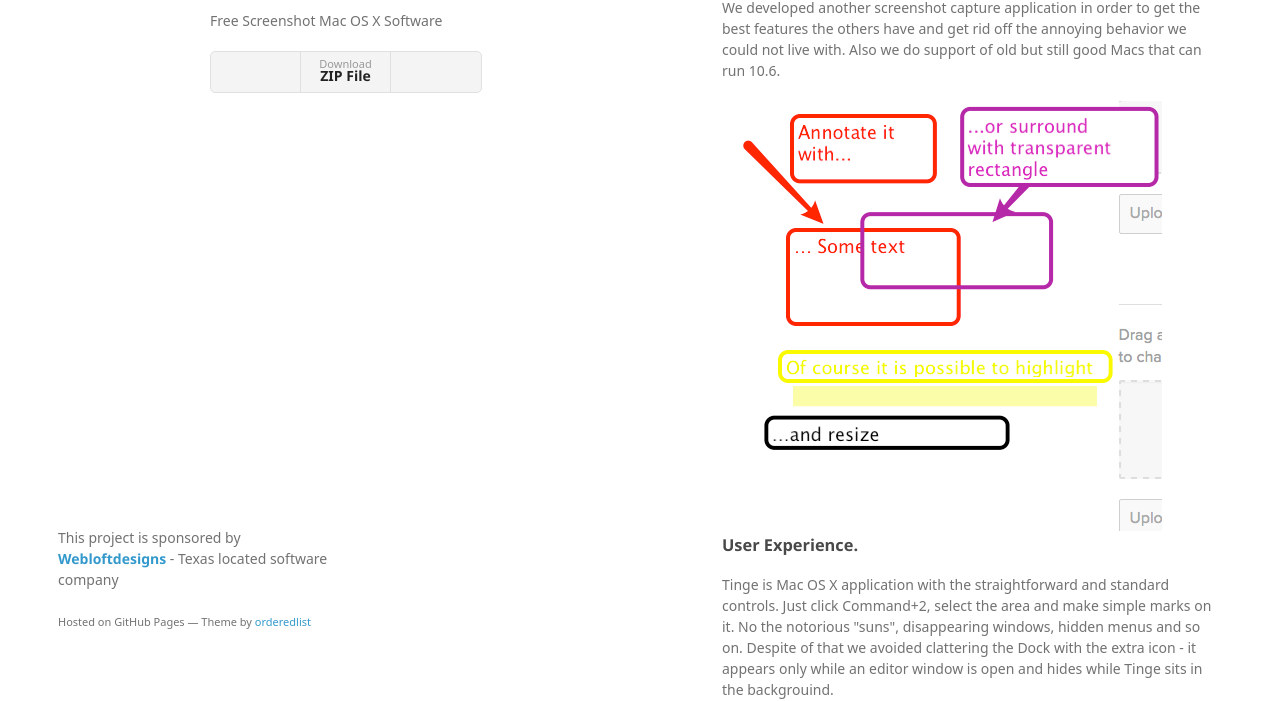
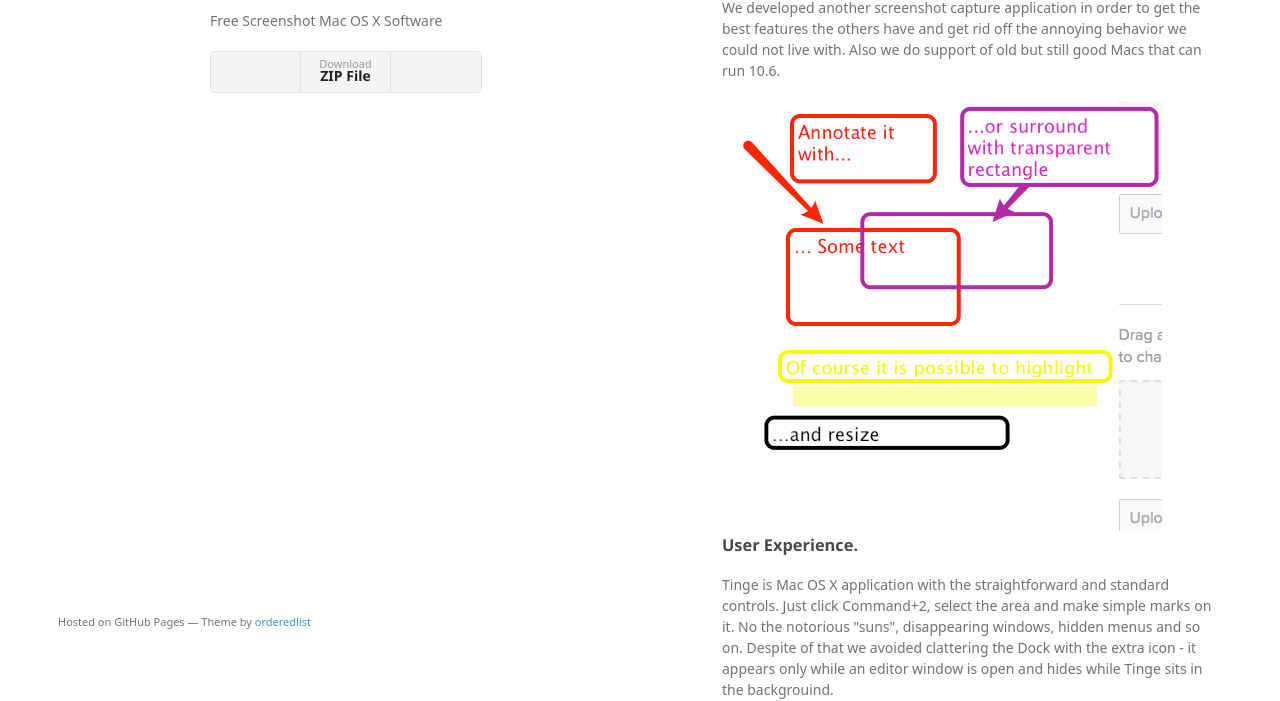
Before and after one commit to dsame/tinge, a plain HTML site: page index.html in a window 1280 px wide. Shown: the part 99-800 px from the top of the page. Drawn offline with Linux system fonts and the light colour scheme; a web font is replaced by a local one.

Commit message:
Update index.html

```diff
--- a/index.html
+++ b/index.html
@@ -114,7 +114,6 @@ googletag.cmd.push(function() { googletag.display('div-gpt-ad-1474649190433-1');
 <p>Having trouble with Tinges or the ideas how to make it better? Feel free to wrtie to <a href="mailto:apple@s4y.solutions?Subject=Tinge+issue" target="_top">S4Y Solutions</a> </p></p>
       </section>
       <footer>
-        <p>This project is sponsored by <a href="http://www.webloftdesigns.com/"><b>Webloftdesigns</b></a> - Texas located software company</p>
         <p><small>Hosted on GitHub Pages &mdash; Theme by <a href="https://github.com/orderedlist">orderedlist</a></small></p>
       </footer>
     </div>
```
